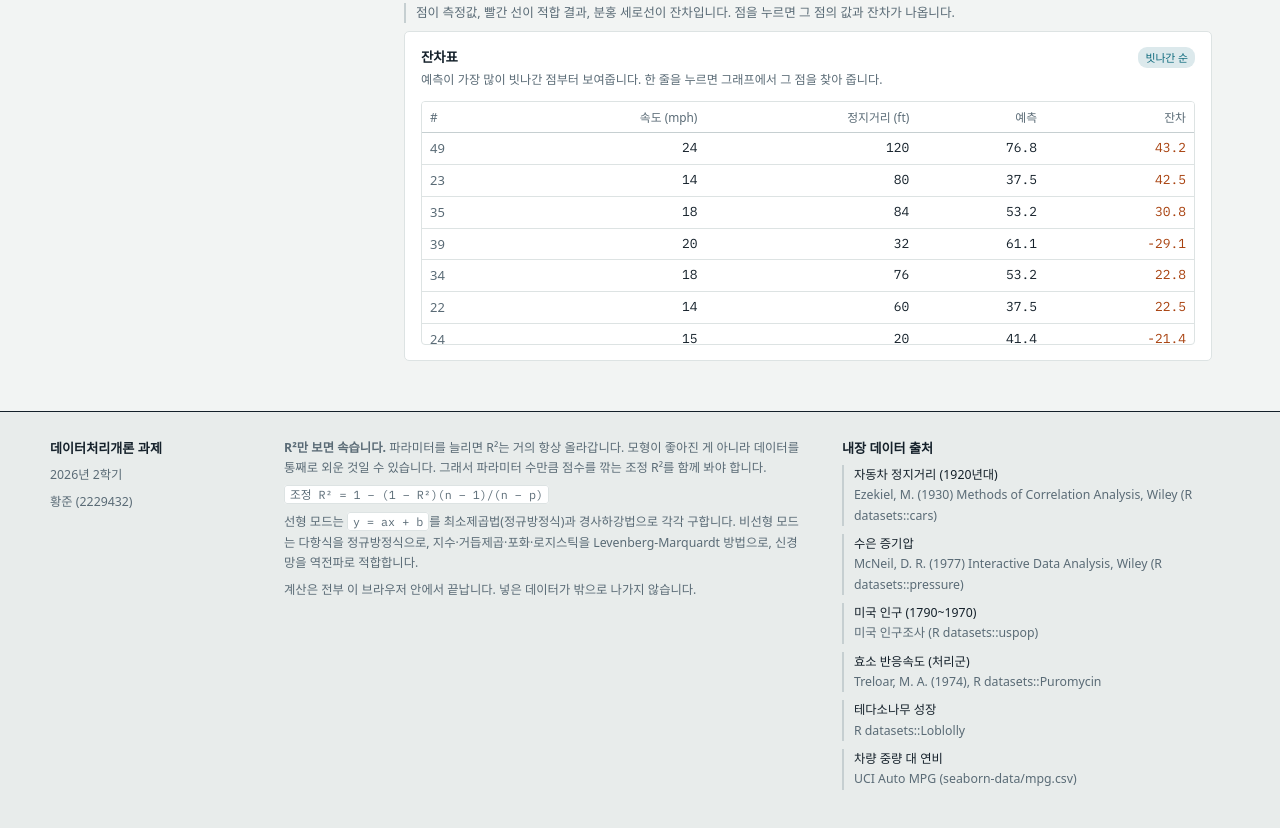
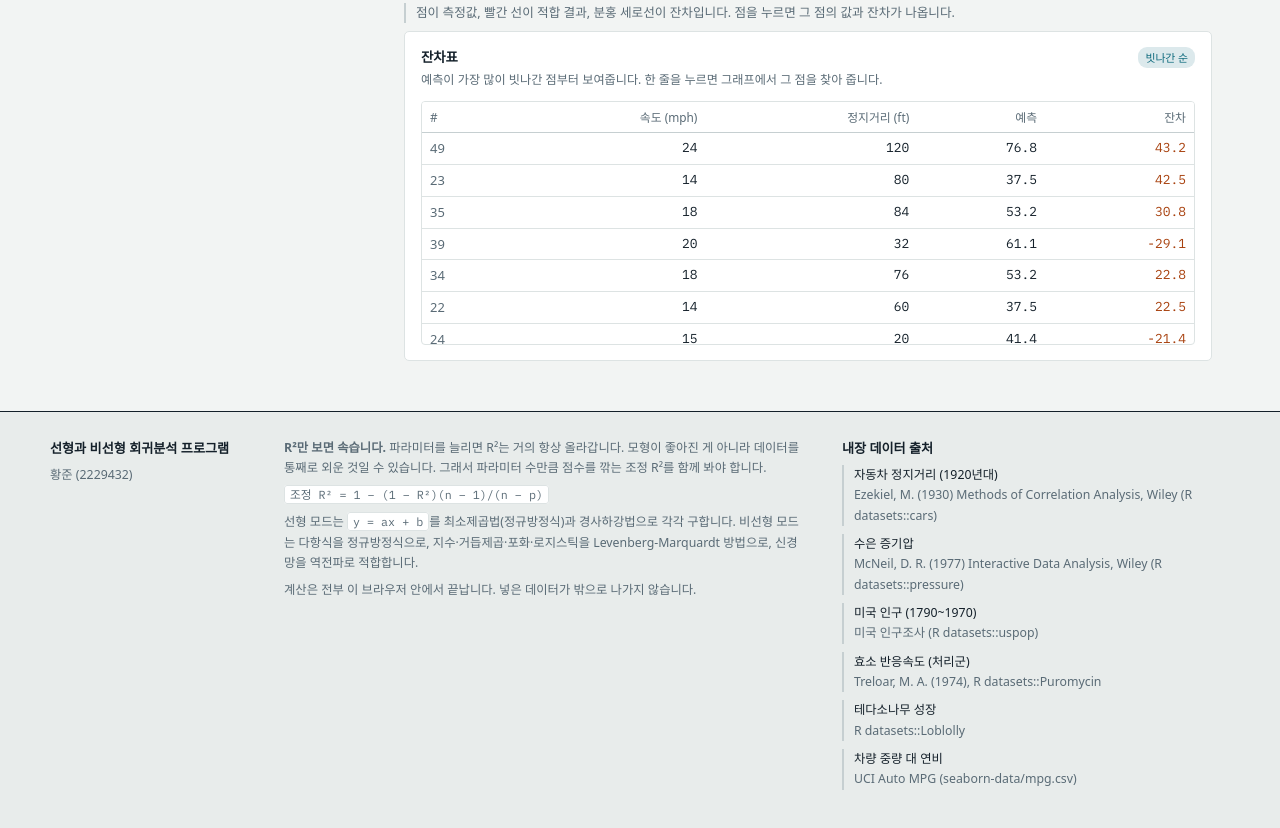
Before and after one commit to hwangjunkr/regression, a plain HTML site: page index.html in a window 1280 px wide. Shown: the part 856-1684 px from the top of the page. Drawn offline with Linux system fonts and the light colour scheme; a web font is replaced by a local one.

Commit message:
사이트 제목·꼬리말을 프로그램 이름으로 수정

```diff
--- a/index.html
+++ b/index.html
@@ -3,10 +3,10 @@
 <head>
 <meta charset="utf-8">
 <meta name="viewport" content="width=device-width, initial-scale=1, viewport-fit=cover">
-<title>선형과 비선형 회귀분석</title>
-<meta name="description" content="최소제곱법과 경사하강법, 다항식·지수·로지스틱·신경망 회귀를 공개 데이터로 직접 돌려 보고 과적합을 판정하는 웹 도구입니다.">
+<title>선형과 비선형 회귀분석 프로그램</title>
+<meta name="description" content="최소제곱법과 경사하강법, 다항식·지수·로지스틱·신경망 회귀를 공개 데이터로 직접 돌려 보고 과적합을 판정하는 프로그램입니다.">
 <meta property="og:type" content="website">
-<meta property="og:title" content="선형과 비선형 회귀분석">
+<meta property="og:title" content="선형과 비선형 회귀분석 프로그램">
 <meta property="og:description" content="최소제곱법과 경사하강법, 다항식·지수·로지스틱·신경망 회귀를 공개 데이터로 비교합니다.">
 <meta name="theme-color" content="#F2F4F3" media="(prefers-color-scheme: light)">
 <meta name="theme-color" content="#0D161C" media="(prefers-color-scheme: dark)">
@@ -387,8 +387,8 @@ table.tbl tr.sel{background:var(--wash)}
    비워 두면 그 줄은 나타나지 않습니다.
    ════════════════════════════════════════════════════════ */
 const SITE={
-  course:"데이터처리개론 과제",
-  term:"2026년 2학기",
+  course:"선형과 비선형 회귀분석 프로그램",
+  term:"",
   author:"황준",
   studentId:"2229432",
   repo:""         // 비워 두면 GitHub Pages 주소에서 자동으로 채워집니다
@@ -1244,7 +1244,7 @@ window.addEventListener("resize",()=>{clearTimeout(rt);
   el.srclist.innerHTML=DATASETS.map(d=>`<li><b>${esc(d.label)}</b>${esc(d.src)}</li>`).join("");
   // 제출 정보
   $("fid-course").textContent=SITE.course||"";
-  $("fid-term").textContent=SITE.term||"";
+  $("fid-term").textContent=SITE.term||"";$("fid-term").hidden=!SITE.term;
   if(SITE.author){$("fid-author").textContent=SITE.author+(SITE.studentId?` (${SITE.studentId})`:"");$("fid-author").hidden=false;}
   // 저장소 주소를 비워 두면, GitHub Pages 주소(아이디.github.io/저장소)에서 거꾸로 알아낸다
   if(!SITE.repo&&/\.github\.io$/i.test(location.hostname)){
```
